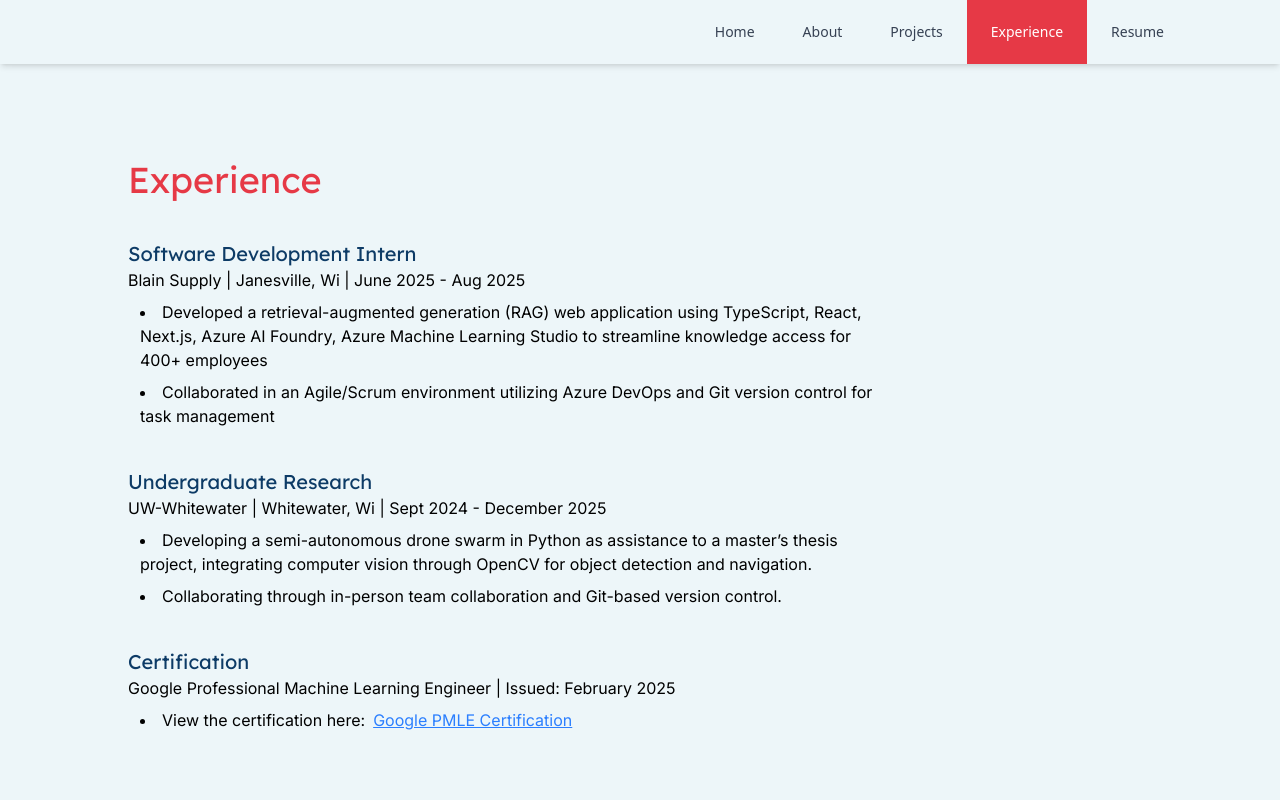
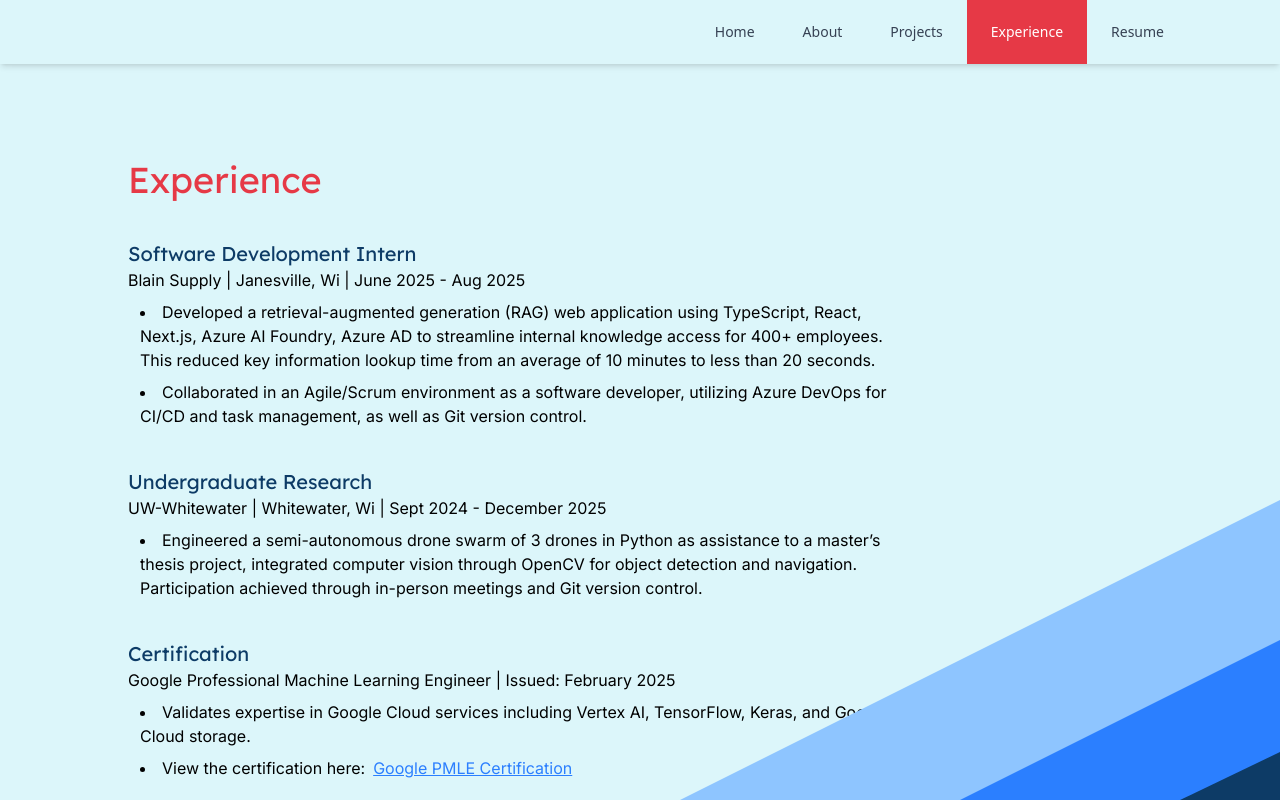
Before and after one commit to Griffin1610/portfolio, a Next.js app: page /pages/ExperiencePage in a window 1280 px wide. Built offline with nearby package versions, Linux system fonts and the light colour scheme.

Commit message:
style update and minor status changes

```diff
--- a/app/components/NavigationBar.tsx
+++ b/app/components/NavigationBar.tsx
@@ -7,7 +7,7 @@ export default function NavigationBar() {
 
   const linkClass = (path : string) =>
   `flex items-center justify-center h-full px-6 text-sm font-medium transition ${
-    currentPage === path ? "bg-heading1 text-white" : "hover:bg-gray-200 text-gray-700"
+    currentPage === path ? "bg-heading1 text-white" : "hover:bg-red-300 text-gray-700"
   }`;
 
 
--- /dev/null
+++ b/app/components/triangles.tsx
@@ -0,0 +1,11 @@
+export default function CornerTriangles() {
+  return (
+    <div className="fixed bottom-0 right-0 w-40 h-40">
+      <div className="absolute bottom-0 right-0 w-150 h-75 bg-blue-300 hover:bg-heading1 transition-colors duration-300 clip-triangle" />
+
+      <div className="absolute bottom-0 right-0 w-80 h-40 bg-blue-500  hover:bg-heading1 transition-colors duration-300 clip-triangle" />
+
+      <div className="absolute bottom-0 right-0 w-25 h-12 bg-heading2  hover:bg-heading1 transition-colors duration-300 clip-triangle" />
+    </div>
+  );
+}
--- a/app/globals.css
+++ b/app/globals.css
@@ -2,7 +2,7 @@
 
 
 @theme {
-  --color-background1: #edf6f9;
+  --color-background1: #dcf6fa;
   --color-heading1: #e63946;
   --color-heading2: #0d3b66;
   --color-text1: #000000;
@@ -25,3 +25,7 @@
   font-weight: 400;
   color: var(--color-heading2);
 }
+
+.clip-triangle {
+  clip-path: polygon(100% 100%, 0% 100%, 100% 0%);
+}
--- a/app/layout.tsx
+++ b/app/layout.tsx
@@ -2,6 +2,7 @@ import "./globals.css";
 import { Inter, Lexend_Deca } from 'next/font/google';
 import { Analytics } from '@vercel/analytics/next';
 import NavigationBar from "../app/components/NavigationBar";
+import CornerTriangles from "../app/components/triangles";
 
 
 const inter = Inter({ subsets: ['latin'], weight: ['400','500','700'], variable: '--font-body' });
@@ -14,6 +15,7 @@ export default function RootLayout({ children }: Readonly<{children: React.React
                 <NavigationBar />
                 {children}
                 <Analytics />
+                <CornerTriangles />
             </body>
         </html>
     );
--- a/app/page.tsx
+++ b/app/page.tsx
@@ -1,10 +1,10 @@
 export default function Welcome() {
     return (
         <section className="h-screen">
-            <div className="pt-[20%] pl-[10%]">
-                <h1 className="text-5xl font-heading">Hi, Im Griffin</h1>
-                <h2 className="text-xl pt-2 font-body">Welcome to my porfolio</h2>
-                <p className="pt-0.5 font-body">Please check out my Experience, Projects, and Resume below</p>
+            <div className="pt-[20%] pl-[20%]">
+                <h1 className="text-6xl font-heading">Hi, Im Griffin</h1>
+                <h2 className="text-2xl pt-4 font-body">Welcome to my porfolio</h2>
+                <p className="pt-0.5 text-xl font-body">Please check out my Experience, Projects, and Resume</p>
             </div>
         </section>
     )
--- a/app/pages/ExperiencePage/page.tsx
+++ b/app/pages/ExperiencePage/page.tsx
@@ -8,21 +8,28 @@ export default function ExperiencePage() {
                     <div id="internship">
                         <h3 className="text-xl font-heading2 pt-10">Software Development Intern</h3>
                         <h3 className="text-large font-body">Blain Supply | Janesville, Wi | June 2025 - Aug 2025</h3>
-                            <li className="font-body pt-2 ml-3">Developed a retrieval-augmented generation (RAG) web application using TypeScript, React, Next.js, Azure AI Foundry, Azure
-                                Machine Learning Studio to streamline knowledge access for 400+ employees</li>
-                            <li className="font-body pt-2 ml-3">Collaborated in an Agile/Scrum environment utilizing Azure DevOps and Git version control for
-                                task management</li>
+                            <li className="font-body pt-2 ml-3"> Developed a retrieval-augmented generation (RAG) web application using TypeScript, React, Next.js,
+                                Azure AI Foundry, Azure AD to streamline internal knowledge access for 400+ employees. This reduced
+                                key information lookup time from an average of 10 minutes to less than 20 seconds.
+                            </li>
+                            <li className="font-body pt-2 ml-3">
+                                 Collaborated in an Agile/Scrum environment as a software developer, utilizing Azure DevOps for
+                                CI/CD and task management, as well as Git version control.
+                            </li>
                     </div>
                     <div id="research">
                         <h3 className="text-xl font-heading2 pt-10">Undergraduate Research</h3>
                         <h3 className="text-large font-body">UW-Whitewater | Whitewater, Wi | Sept 2024 - December 2025</h3>
-                            <li className="font-body pt-2 ml-3">Developing a semi-autonomous drone swarm in Python as assistance to a master’s thesis
-                                project, integrating computer vision through OpenCV for object detection and navigation.</li>
-                            <li className="font-body pt-2 ml-3">Collaborating through in-person team collaboration and Git-based version control.</li>
+                            <li className="font-body pt-2 ml-3"> Engineered a semi-autonomous drone swarm of 3 drones in Python as assistance to a master’s thesis
+                                project, integrated computer vision through OpenCV for object detection and navigation. Participation
+                                achieved through in-person meetings and Git version control.</li>
                     </div>
                     <div id="certification">
                         <h3 className="text-xl font-heading2 pt-10">Certification</h3>
                         <h3 className="text-large font-body">Google Professional Machine Learning Engineer | Issued: February 2025</h3>
+                        <li className="font-body pt-2 ml-3">Validates expertise in Google Cloud services including Vertex
+                            AI, TensorFlow, Keras, and Google Cloud storage.
+                        </li>
                             <li className="font-body pt-2 ml-3">View the certification here:
                                 <Link className="underline text-blue-500 pl-2" href="https://www.credly.com/badges/2bcc8327-5b3a-418c-9e05-1156b1be03e7/public_url">Google PMLE Certification</Link>
                             </li>
--- a/app/pages/ProjectPage/page.tsx
+++ b/app/pages/ProjectPage/page.tsx
@@ -10,10 +10,11 @@ export default function ProjectPage() {
                     <h3 className="font-heading2">TypeScript, React,Next.js</h3>
                     <p className="font-body pt-3 w-[65%]">MTG Browser is a web application created for exploring Magic: The Gathering cards. It allows
                         Users to search for cards to view their stats and price, view entire sets and collections, as well as simulate
-                         drafts. The project is deployed through Vercel at mtgbrowser.com, and can also be reached at the above proect name.
+                         drafts. The project is deployed through Vercel, and can also be reached at the above proect name.
                     </p>
                     <div className="pl-5">
-                        <li className="font-body pt-2">Currently has use from over 40 unique users across the globe.</li>
+                        <li className="font-body pt-2">Currently has seen use from over 150 unique users across the globe.</li>
+                        <li className="font-body pt-2">Features dynamic search, card filtering, and SSR, which achieve near instant load times</li>
                     </div>
                 </div>
                 <div id="project2" className="pt-15">
@@ -23,6 +24,10 @@ export default function ProjectPage() {
                         seasons from the 2022-2023 NBA roster. By exploring a variety of team options, users will see who has what it takes to make the playoffs
                         or win the NBA finals. The project is deployed through Render and can be reached at at the above project name.
                     </p>
+                    <div className ="pl-5">
+                        <li className="font-body pt-2"> manages a database of 400+ players.</li>
+                        <li className="font-body pt-2"> Utilizes CRUD operations, MVC architecture, as well as authentication via Laravel Breeze.</li>
+                    </div>
                 </div>
         </section>
     )
--- a/app/pages/ResumePage/page.tsx
+++ b/app/pages/ResumePage/page.tsx
@@ -3,12 +3,13 @@ import { ResumeIcon } from '../../components/icons';
 
 export default function ResumePage() {
     return (
-        <div id="right" className="pt-40 pl-[10%]">
-            <h1 className="font-heading text-4xl">resume</h1>
-            <h3 className="font-heading2 text-large pt-2">click the icon below to view my resume
+        <div id="right" className="pt-[20%] pl-[20%]">
+            <h1 className="font-heading text-5xl">resume</h1>
+            <h3 className="font-heading2 text-large pt-4">Thanks for checking out my portfolio!</h3>
+            <h3 className="font-heading2 text-large pt-2">Please click the icon below to view my detailed experience in my resume
             </h3>
-            <Link href="/Polly_Resume.pdf" target="_blank" rel="noopener noreferrer">
-                <div className="pt-25 ml-10">
+            <Link href="/Griffin_Polly_Resume.pdf" target="_blank" rel="noopener noreferrer">
+                <div className="pt-15 ml-50">
                     <ResumeIcon className="w-20 cursor-pointer"/>
                 </div>
             </Link>
```
Also changed, not shown: app/pages/AboutPage/page.tsx (+16 -15 lines), 2 other files (tests, documents, lock files or other folders).
